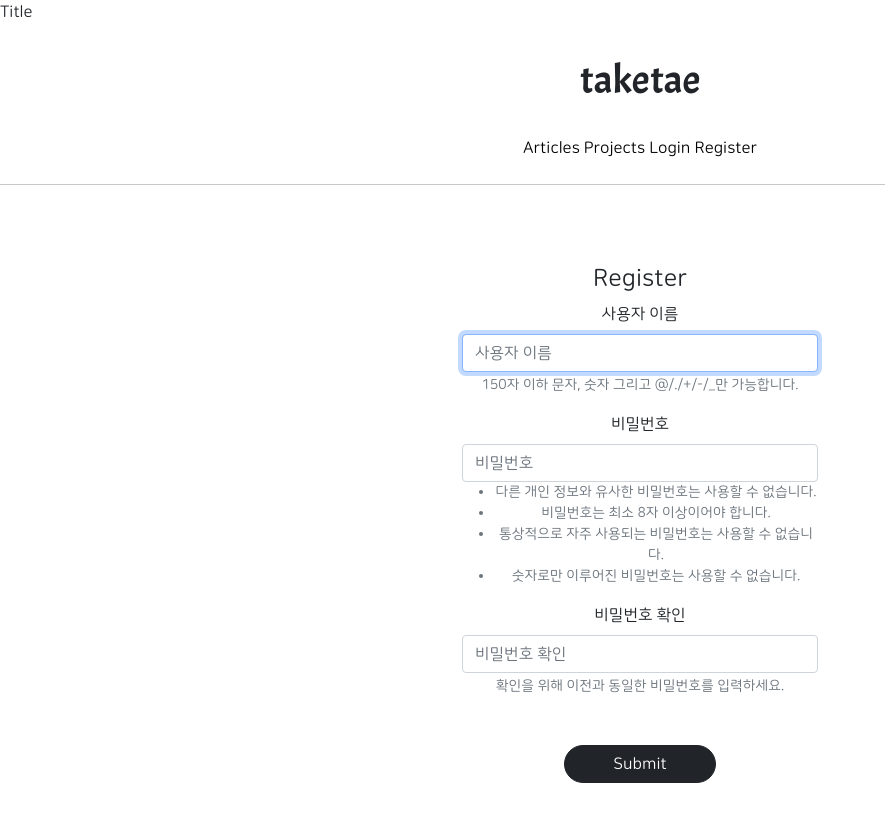
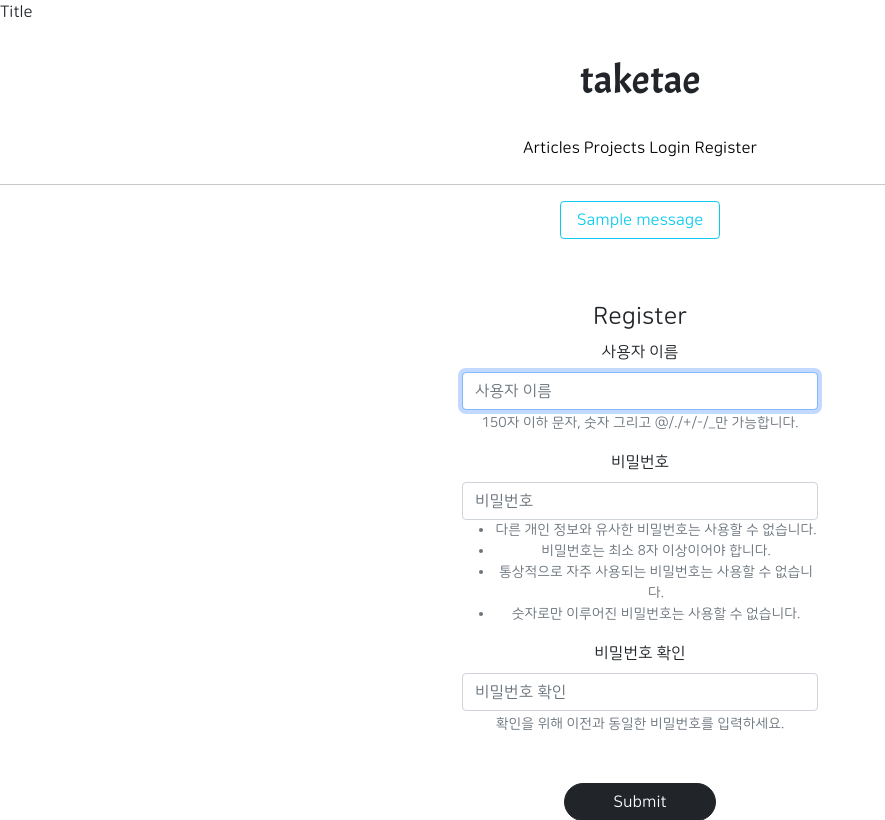
Before and after one commit to hale-in/web-app2, a Django app: page /accounts/create/ in a window 1280 px wide. Shown: the top 820 px of the page, without its empty margins (0-885 px from the left). Run offline with Django 3.2, Linux system fonts and the light colour scheme; tables that the repository leaves empty hold one stand-in row (values such as "Sample post"); one stand-in notice (Sample message) is shown; parts of the project's set-up code (start-up, migrations or seed data) failed here and were passed over; some libraries are stand-ins or nearby versions.

Commit message:
8/24 3ban class commit 4

```diff
--- a/templates/base.html
+++ b/templates/base.html
@@ -6,6 +6,14 @@
 {% include 'header.html' %}
 
 <hr>
+
+{% for message in messages %}
+    <div class="text-center">
+        <div class="btn btn-outline-info round-pill px-3">
+            {{ message }}
+        </div>
+    </div>
+{% endfor %}
 
 {% block content %}
 {% endblock %}
```
Also changed, not shown: likeapp/views.py (+6 -3 lines).
